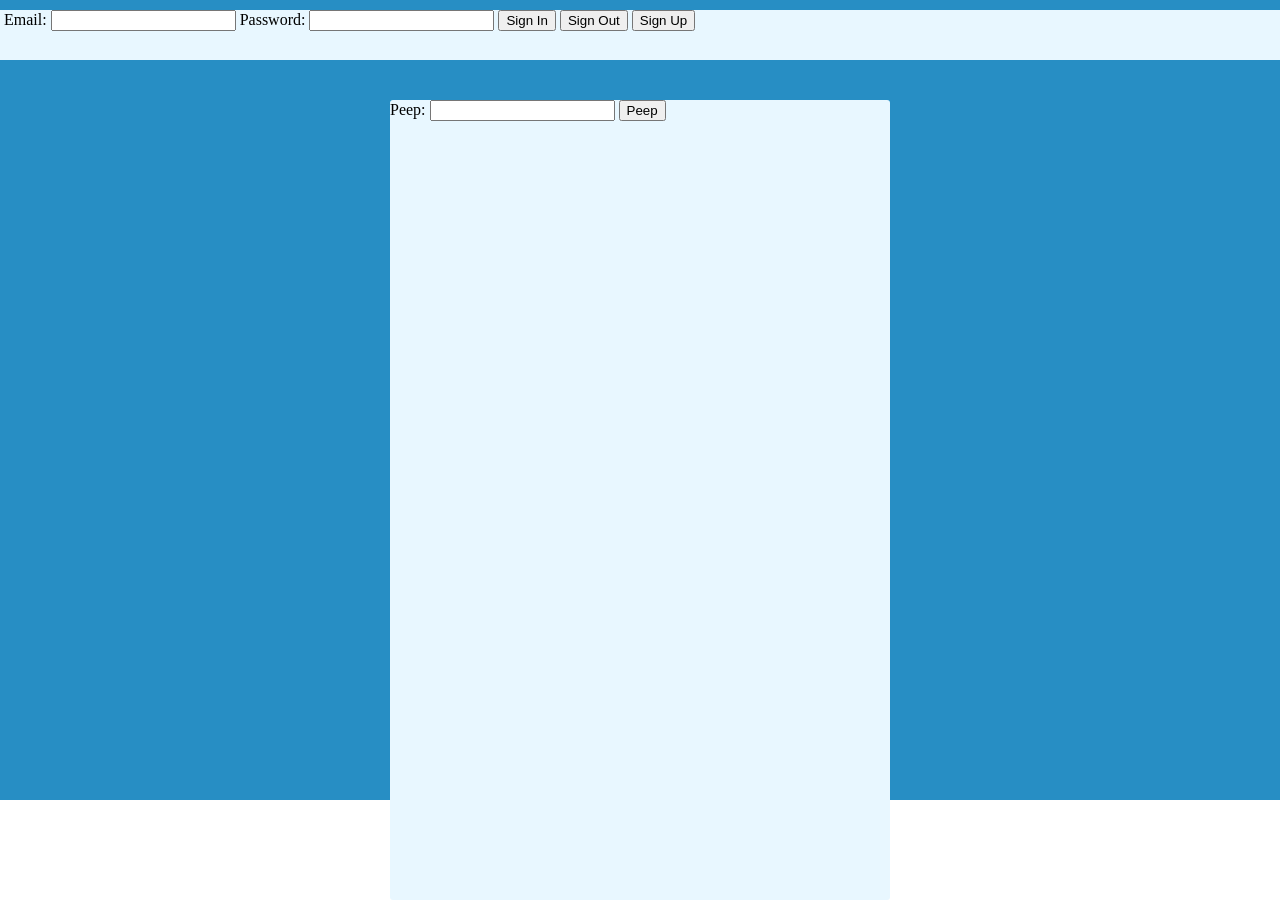
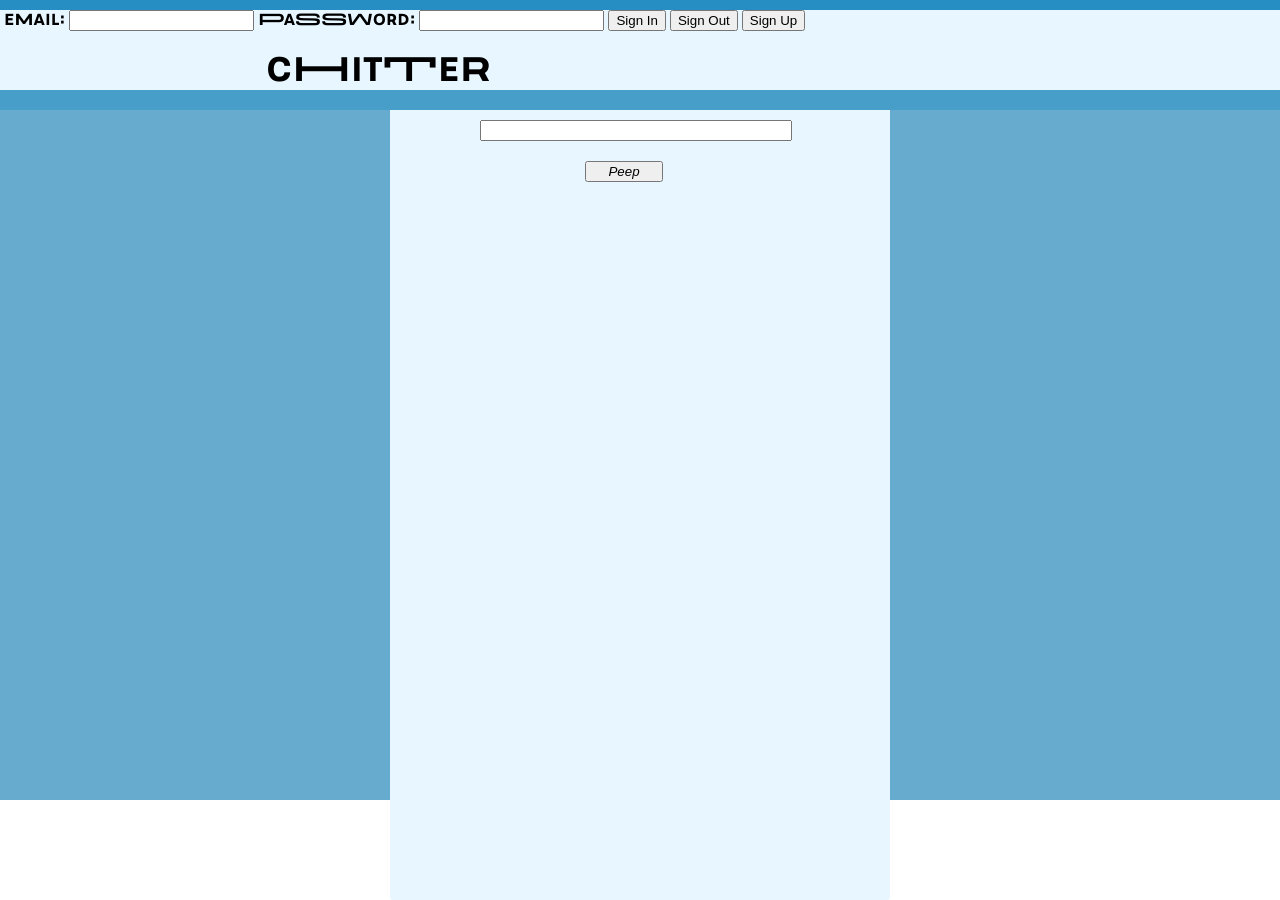
Before and after one commit to Nadav-Rosenberg/API-Chitter, a plain HTML site: page index.html in a window 1280 px wide. Drawn offline with nearby package versions, Linux system fonts and the light colour scheme; no server answers.

Commit message:
Font assigned, peeps boxes, most things centered

```diff
--- a/index.html
+++ b/index.html
@@ -44,14 +44,17 @@
 
     <button id="signUpToggle">Sign Up</button>
 
+    <div id="logoText">CHITTER</div>
+
   </div>
 
 
   <div id="peepContainer">
+
     <div id="makePeep">
       <form id="peep" action="/api/new_peep" title="" method="post">
-              <div>
-                  Peep: <input type="text" id="peepText" name="peep" >
+              <div id="peepInput">
+                  <input type="text" id="peepText" name="peep"><br>
                   <input type="submit" id="submitPeep"  name="submitPeep" value="Peep">
               </div>
       </form>
@@ -135,7 +138,7 @@ function reloadPeeps(){
         reloadPeeps();
       });
     });
- </script>
+</script>
 
 <script type='text/javascript'>
     $("#sign_out").submit(function(event) {
@@ -152,5 +155,6 @@ function reloadPeeps(){
       });
     });
 </script>
+
 </body>
 </html>
--- a/public/css/stylesheet.css
+++ b/public/css/stylesheet.css
@@ -1,21 +1,44 @@
+@font-face{
+  font-family: velo_reg;
+  src:url("/VelodromaBasic-Regular.otf");
+}
+
+@font-face{
+  font-family: velo_super;
+  src:url("/VelodromaBasic-SuperWide.otf");
+}
+
 #container {
+  font-family: velo_reg;
   position: absolute;
   width: 100%;
   height: 100%;
-  background: #278EC4;
+  background: #67ABCE;
 }
 
 #header {
   position: fixed;
-  height: 50px;
+  height: 80px;
   width: 100%;
   background-color: #E8F7FF;
   border-top: 10px solid #278EC4;
-  border-bottom: 40px solid #278EC4;
+  border-bottom: 20px solid #479EC9;
+  display:table-cell;
+  vertical-align:middle;
 }
 
-#signIn, #signUp, #sign_out, #welcomeMessage{
+#signIn, #signUp, #sign_out, #welcomeMessage {
+  font-family: velo_reg;
   display: inline-block;
+}
+
+#logoText {
+  font-family: velo_reg;
+  font-size: 34px;
+  padding: 20px;
+  margin-left: auto;
+  margin-right: auto;
+  padding-left: 266px;
 }
 
 #peepContainer {
@@ -32,3 +55,27 @@
   background: blue;
   color: white;
 }*/
+
+#makePeep, #peepText {
+  width: 78%;
+  margin: 20px;
+  margin-left: auto;
+}
+
+#submitPeep {
+  font-style: italic;
+  width: 20%;
+  margin-left: 105px;
+  /*margin-right: auto;*/
+}
+
+li {
+  background: white;
+  width: 80%;
+  margin: 20px;
+  margin-left: auto;
+  margin-right: auto;
+  color: black;
+  border-radius: 2px;
+  padding: 10px;
+}
```
Also changed, not shown: public/VelodromaBasic-Regular.otf (added), 2 other files.
